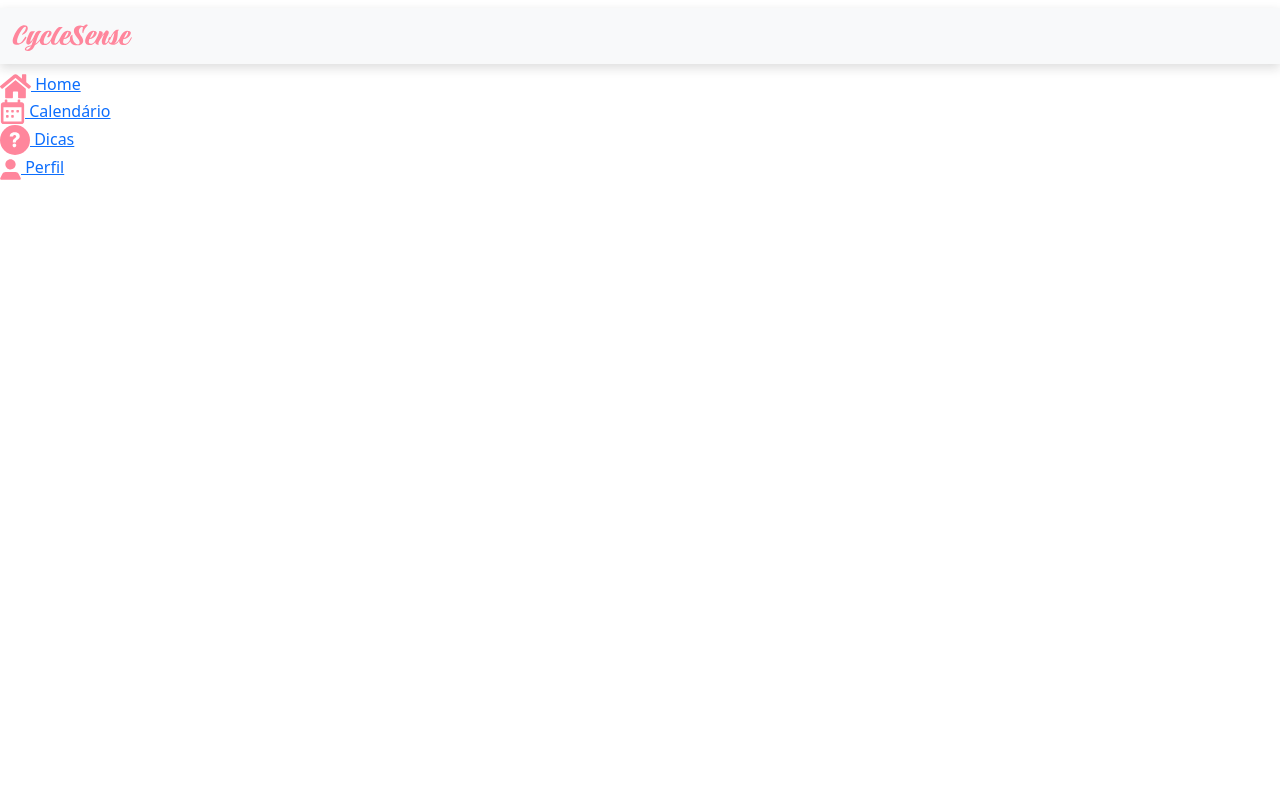
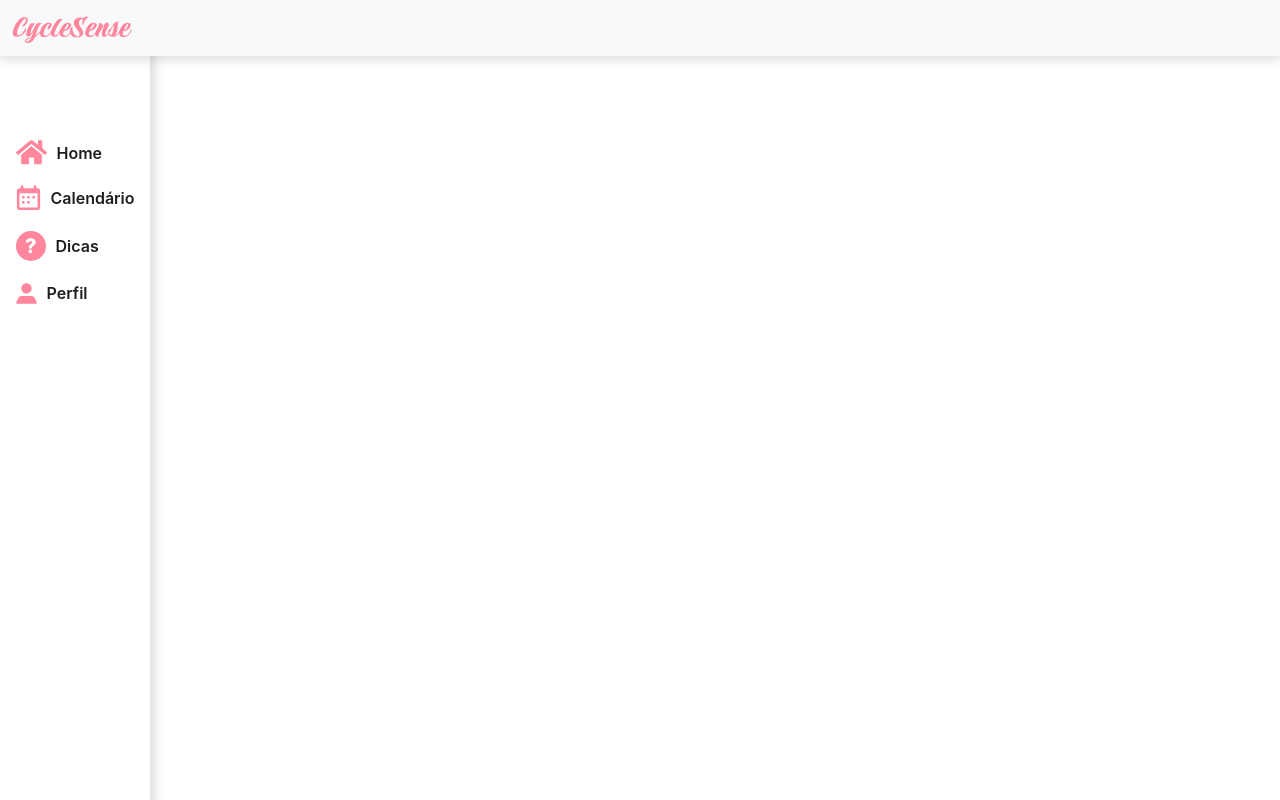
Before and after one commit to SRLB50/Projeto-Integrador-Desenvolvimento-de-Sistema-WEB-Modularizavel, a React (Vite) app in the folder front-end/: page / in a window 1280 px wide. Built offline with nearby package versions, Linux system fonts and the light colour scheme.

Commit message:
feat: menu lateral, cabeçalho e tela inicial

```diff
--- a/front-end/public/index.css
+++ b/front-end/public/index.css
@@ -4,8 +4,12 @@
   box-sizing: border-box;
 }
 
-:root {
-  font-family: Inter, system-ui, Avenir, Helvetica, Arial, sans-serif;
+body {
+  font-family: Inter, system-ui, Avenir, Helvetica, Arial, sans-serif !important;
+}
+
+.pink-text{
+  color: #FF869C;
 }
 
 /*
--- /dev/null
+++ b/front-end/src/components/CardBlog/CardBlog.jsx
@@ -0,0 +1,22 @@
+import {
+    Card,
+    CardBody,
+    CardTitle,
+    CardText,
+    CardSubtitle
+} from "reactstrap"
+
+
+const CardBlog = ({ img, title, subtitle, text }) => {
+    return <Card style={{ width: '16rem' }}>
+            <img alt="Sample" src={img} style={{borderBottom: "3px solid #FF869C"}} />
+            <CardBody>
+                <CardTitle tag="h6">{title}</CardTitle>
+                <CardSubtitle className="mb-2 text-muted" style={{fontSize: "0.8rem"}} tag="h6">{subtitle}</CardSubtitle>
+                <CardText>{text}</CardText>
+            </CardBody>
+        </Card>
+
+}
+
+export default CardBlog
--- a/front-end/src/components/MenuAside/MenuAside.jsx
+++ b/front-end/src/components/MenuAside/MenuAside.jsx
@@ -1,15 +1,18 @@
 import { Nav, NavItem } from 'reactstrap'
 import { Link } from 'react-router-dom'
+import "./MenuAside.scss"
 
 import dicas from "./../../assets/Group 19.svg"
 import home from "./../../assets/Vector.svg"
 import user from "./../../assets/Icon-color.svg"
 import calendar from "./../../assets/Icon-color2.svg"
+
 const MenuAside = () => {
     return (
+        <section id="menu">
             <Nav vertical>
                 <NavItem>
-                <Link to="/" ><img src={home} alt='Home' /> Home</Link>
+                    <Link to="/home" ><img src={home} alt='Home' /> Home</Link>
                 </NavItem>
 
                 <NavItem>
@@ -24,6 +27,7 @@ const MenuAside = () => {
                 <Link to="/" ><img src={user} alt='Perfil' /> Perfil</Link>
                 </NavItem>
             </Nav>
+        </section>
     )
 }
 
--- /dev/null
+++ b/front-end/src/components/MenuAside/MenuAside.scss
@@ -0,0 +1,27 @@
+#menu {
+    padding: 140px 0;
+    box-shadow: 4px 0px 10px 0px #00000026;
+    width: 150px;
+    position: fixed;
+    height: 100em;
+
+    ul{
+
+        display: flex;
+        justify-content: center;
+        align-content: center;
+        gap: 20px;
+
+        li{
+            a {
+                text-decoration: none;
+                color: #1E1E1E;
+                font-weight: 600;
+                display: flex;
+                justify-content: left;
+                gap: 10px;
+                align-items: center;
+            }
+        }
+    }
+}
--- a/front-end/src/components/NavBar/NavBar.jsx
+++ b/front-end/src/components/NavBar/NavBar.jsx
@@ -3,7 +3,8 @@ import logo from "./../../assets/CycleSense.svg"
 
 const NavBar = () => {
     return (
-        <Navbar className="my-2" color="light" light style={{ boxShadow: "0px 4px 10px 0px #1E1E1E26" }}>
+        <header>
+            <Navbar color="light" light style={{ boxShadow: "0px 4px 10px 0px #1E1E1E26", position: "fixed", width: "100%", zIndex: 10}}>
                 <NavbarBrand href="/">
                     <img
                         alt="logo"
@@ -14,6 +15,7 @@ const NavBar = () => {
                     />
                 </NavbarBrand>
             </Navbar>
+        </header>
     )
 }
 
--- /dev/null
+++ b/front-end/src/components/TelaInicial/TelaInicial.jsx
@@ -0,0 +1,68 @@
+import CardBlog from "../CardBlog/CardBlog"
+import "./TelaInicial.scss"
+
+const TelaInicial = () => {
+
+    const newDate = new Date().toLocaleDateString()
+    const cards = [
+        {
+            title: "Vida saudável",
+            img: "https://images.pexels.com/photos/864939/pexels-photo-864939.jpeg?auto=compress&cs=tinysrgb&w=1260&h=750&dpr=1",
+            subtitle: "03/04/2024 - Michel K. | 4min",
+            text: "Quer uma vida saudável e sem problemas? Vem conosco e se prepare para a mudança de vida!"
+        },
+        {
+            title: "Cuide-se",
+            img: "https://images.pexels.com/photos/774866/pexels-photo-774866.jpeg?auto=compress&cs=tinysrgb&w=1260&h=750&dpr=1",
+            subtitle: "02/01/2024 - Sandra R. | 7 min",
+            text: "Se cuidar deve ser um dos primordios femininos. Que tal algumas dicas?"
+        },
+        {
+            title: "Trabalho remoto",
+            img: "https://images.pexels.com/photos/1586973/pexels-photo-1586973.jpeg?auto=compress&cs=tinysrgb&w=1260&h=750&dpr=1",
+            subtitle: "10/07/2023 - Gabriel A. | 5 min",
+            text: `O mercado de trabalho remoto para as mulheres cresceu exponencialmente! Veja as vagas que mais permitem o trabalho home office.`
+        }
+    ]
+    return (
+        <section id="tela_inicial">
+            <div id="titulo">
+                <h1 style={{fontSize: "2rem"}}>Seja bem vinda, <span className="pink-text">Marcela</span></h1>
+            </div>
+
+            <div id="calendario-menstrual">
+                <div className="header-calendario">
+                    <span>{newDate}</span>
+
+                    <span>Faltam <span className="circle">9</span> dias para sua menstruação</span>
+                </div>
+
+                <div className="body-calendario">
+
+                </div>
+            </div>
+
+            <div id="dicas-saude">
+                <div className="titulo-saude">
+                    <h3>Dicas de <span className="pink-text">Saúde</span></h3>
+                </div>
+                <div className="cards">
+                    {
+                        cards.map((card, i) => (
+                            <CardBlog
+                                img={card.img}
+                                title={card.title}
+                                subtitle={card.subtitle}
+                                text={card.text}
+                                key={i}
+                            />
+                        ))
+                    }
+                </div>
+
+            </div>
+        </section>
+    )
+}
+
+export default TelaInicial
--- /dev/null
+++ b/front-end/src/components/TelaInicial/TelaInicial.scss
@@ -0,0 +1,17 @@
+#tela_inicial{
+
+    #titulo{
+        h1{
+            margin-top: 50px;
+        }
+    }
+
+    #dicas-saude{
+        margin-top: 20px;
+
+        .cards{
+            display: flex;
+            gap: 10px;
+        }
+    }
+}
--- a/front-end/src/router/Router.jsx
+++ b/front-end/src/router/Router.jsx
@@ -2,13 +2,16 @@ import { Routes, Route } from 'react-router-dom';
 import Home from '../views/home/index';
 import Login from '../views/login/index';
 import Calendar from '../views/calendar/index'
+import TelaInicial from '../components/TelaInicial/TelaInicial';
 
 const Router = () => {
   return (
     <Routes>
-      <Route path="/" element={<Home />}  />
+      <Route path="/" element={<Home />} >
+        <Route path="/calendar" element={<Calendar />} />
+        <Route path="/home" index element={<TelaInicial />} />
+      </Route>
       <Route path="/login" element={<Login />} />
-      <Route path="/calendar" element={<Calendar />} />
     </Routes>
   );
 };
--- a/front-end/src/views/home/index.jsx
+++ b/front-end/src/views/home/index.jsx
@@ -3,6 +3,8 @@
 import { useState } from "react"
 import NavBar from "../../components/NavBar/NavBar"
 import MenuAside from "../../components/MenuAside/MenuAside"
+import { Outlet } from "react-router-dom"
+import "./index.scss"
 
 
 const Home = () => {
@@ -11,13 +13,13 @@ const Home = () => {
 
   return (
     <>
-      <header>
-        <NavBar />
-      </header>
 
-      <section id="menu">
-        <MenuAside />
-      </section>
+      <NavBar />
+      <MenuAside />
+
+      <main>
+        <Outlet />
+      </main>
     </>
   )
 }
--- a/front-end/src/views/home/index.scss
+++ b/front-end/src/views/home/index.scss
@@ -0,0 +1,8 @@
+main {
+  display: flex;
+  align-items: center;
+  height: calc(100vh - 60px);
+  padding: 20px;
+  box-sizing: border-box;
+  margin-left: 10em;
+}
```
Also changed, not shown: front-end/src/components/NavBar/Navbar.scss (added). Lines whose indentation alone changed are shown as unchanged.
